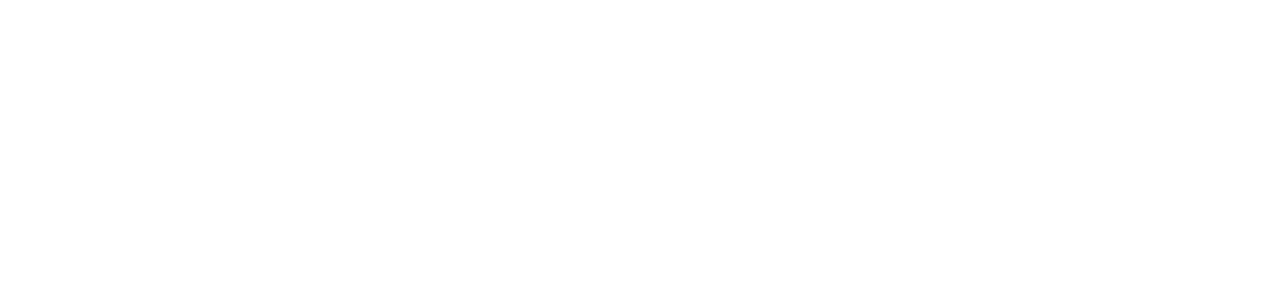
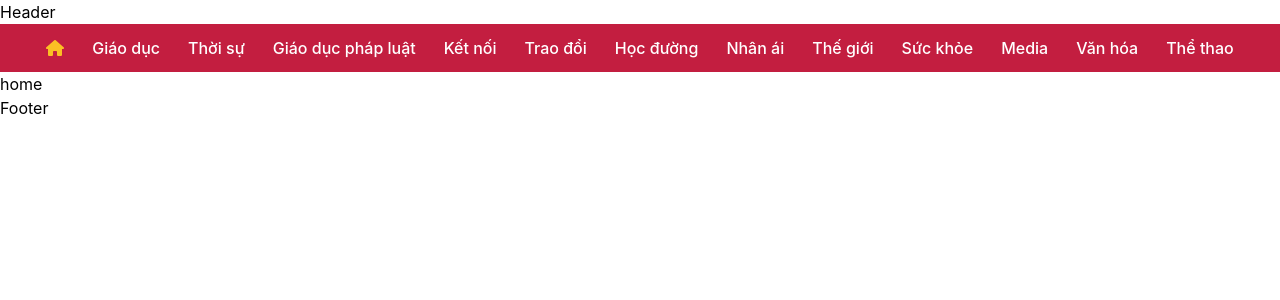
Before and after one commit to 21130503/front-end, a React (Create React App) app in the folder newspaper/: page / in a window 1280 px wide. Before the commit this address had no page. Shown: the top 300 px of the page. Built offline with nearby package versions, Linux system fonts and the light colour scheme.

Commit message:
Sidebar lv1

```diff
--- a/newspaper/package.json
+++ b/newspaper/package.json
@@ -36,5 +36,8 @@
       "last 1 firefox version",
       "last 1 safari version"
     ]
+  },
+  "devDependencies": {
+    "tailwindcss": "^3.4.3"
   }
 }
--- a/newspaper/src/component/sidebar/sidebar.jsx
+++ b/newspaper/src/component/sidebar/sidebar.jsx
@@ -1,6 +1,95 @@
+import SidebarItem from "./sidebarItem";
+import './sidebar.scss'
+import { FontAwesomeIcon } from "@fortawesome/react-fontawesome";
+import { faHome } from "@fortawesome/free-solid-svg-icons";
 function SideBar() {
+    const sidebar = [
+      {
+        path :'/',
+        icon : <FontAwesomeIcon icon={faHome}/>
+      },
+        {
+            path: "/giao-duc",
+            name: 'Giáo dục',
+            children : [
+              {
+                path: "/chinh-sach",
+                name: 'Chính sách',
+              },
+              {
+                path: "/dia-phuong",
+                name: 'Địa phương',
+              },
+              {
+                path: "/tuyen-sinh-du-hoc",
+                name: 'Đào tạo - Tuyển sinh',
+              },
+              {
+                path: "/bon-phuong",
+                name: 'Bốn phương',
+              },
+              {
+                path: "/chuyen-dong",
+                name: 'Chuyển động',
+              },
+            ]
+          },
+          {
+            path: "/thoi-su",
+            name: 'Thời sự',
+          },
+          {
+            path: "/giao-duc-phap-luat",
+            name: 'Giáo dục pháp luật',
+          },
+          {
+            path: "/ket-noi",
+            name: 'Kết nối',
+          },
+          {
+            path: "/trao-doi",
+            name: 'Trao đổi',
+          },
+          {
+            path: "/hoc-duong",
+            name: 'Học đường',
+          },
+          {
+            path: "/nhan-ai",
+            name: 'Nhân ái',
+          },
+          {
+            path: "/the-gioi",
+            name: 'Thế giới',
+          },
+          {
+            path: "/suc-khoe",
+            name: 'Sức khỏe',
+          },
+          {
+            path: "video-media",
+            name: 'Media',
+          },
+          {
+            path: "/van-hoa",
+            name: 'Văn hóa',
+          },
+          {
+            path: "/the-thao",
+            name: 'Thể thao',
+          },
+
+    ]
     return (
-        <div>Sidebar</div>
+        <div id='sidebar' className="w-full">
+            <div className="sidebar-inner flex gap-3">
+              {
+                sidebar.map((item, index)=>{
+                  return <SidebarItem sidebar={item} className={'px-2 py-3 font-medium hover:text-amber-400'}/>
+                })
+              }
+            </div>
+        </div>
      );
 }
 
--- /dev/null
+++ b/newspaper/src/component/sidebar/sidebar.scss
@@ -0,0 +1,9 @@
+#sidebar {
+    // width: 100%;
+    display: flex;
+    justify-content: center;
+    background-color: var(--bg-sidebar);
+    .sidebar-inner{
+        display: flex;
+    }
+}
--- /dev/null
+++ b/newspaper/src/component/sidebar/sidebarItem.jsx
@@ -0,0 +1,20 @@
+import { NavLink } from "react-router-dom";
+
+function SidebarItem({sidebar, className}) {
+    return (
+        <NavLink
+            to={sidebar.path}
+            className={`${className} text-white cursor-pointer`}
+            style={({ isActive }) => {
+                return {
+                  color: isActive ? "rgb(251 191 36)" : "white",
+
+                };
+              }}
+            >
+                {sidebar.name || sidebar.icon}
+            </NavLink>
+     );
+}
+
+export default SidebarItem;
--- a/newspaper/src/index.css
+++ b/newspaper/src/index.css
@@ -1,13 +1,21 @@
+@tailwind base;
+@tailwind components;
+@tailwind utilities;
 body {
   margin: 0;
-  font-family: -apple-system, BlinkMacSystemFont, 'Segoe UI', 'Roboto', 'Oxygen',
-    'Ubuntu', 'Cantarell', 'Fira Sans', 'Droid Sans', 'Helvetica Neue',
+  font-family: -apple-system, BlinkMacSystemFont, "Segoe UI", "Roboto", "Oxygen",
+    "Ubuntu", "Cantarell", "Fira Sans", "Droid Sans", "Helvetica Neue",
     sans-serif;
   -webkit-font-smoothing: antialiased;
   -moz-osx-font-smoothing: grayscale;
 }
-
+:root {
+  --bg-sidebar: #c31e40;
+}
+.w-1200 {
+  width: 1200px;
+}
 code {
-  font-family: source-code-pro, Menlo, Monaco, Consolas, 'Courier New',
+  font-family: source-code-pro, Menlo, Monaco, Consolas, "Courier New",
     monospace;
 }
--- a/newspaper/src/page/home/home.jsx
+++ b/newspaper/src/page/home/home.jsx
@@ -1,7 +1,7 @@
 function Home() {
     return (
         <div>
-            <Header/>
+            home
         </div>
      );
 }
--- a/newspaper/src/route.js
+++ b/newspaper/src/route.js
@@ -1,6 +1,7 @@
 import Giaoduc from "./page/giaoduc/giaoduc";
 import Giaoducphapluat from "./page/giaoducphapluat/giaoducphapluat";
 import Hocduong from "./page/hocduong/hocduong";
+import Home from "./page/home/home";
 import Ketnoi from "./page/ketnoi/ketnoi";
 import Media from "./page/media/media";
 import Nhanai from "./page/nhanai/nhanai";
@@ -60,4 +61,8 @@
     path: "/the-thao",
     Component: Thethao,
   },
+  {
+    path: "/",
+    Component: Home,
+  },
 ];
--- /dev/null
+++ b/newspaper/tailwind.config.js
@@ -0,0 +1,8 @@
+/** @type {import('tailwindcss').Config} */
+module.exports = {
+  content: ["./src/**/*.{js,jsx,ts,tsx}"],
+  theme: {
+    extend: {},
+  },
+  plugins: [],
+};
--- /dev/null
+++ b/tailwind.config.js
@@ -0,0 +1,8 @@
+/** @type {import('tailwindcss').Config} */
+module.exports = {
+  content: ["./src/**/*.{js,jsx,ts,tsx}"],
+  theme: {
+    extend: {},
+  },
+  plugins: [],
+};
```
Also changed, not shown: package.json (added, +12 -0 lines), 2 other files (tests, documents, lock files or other folders).
